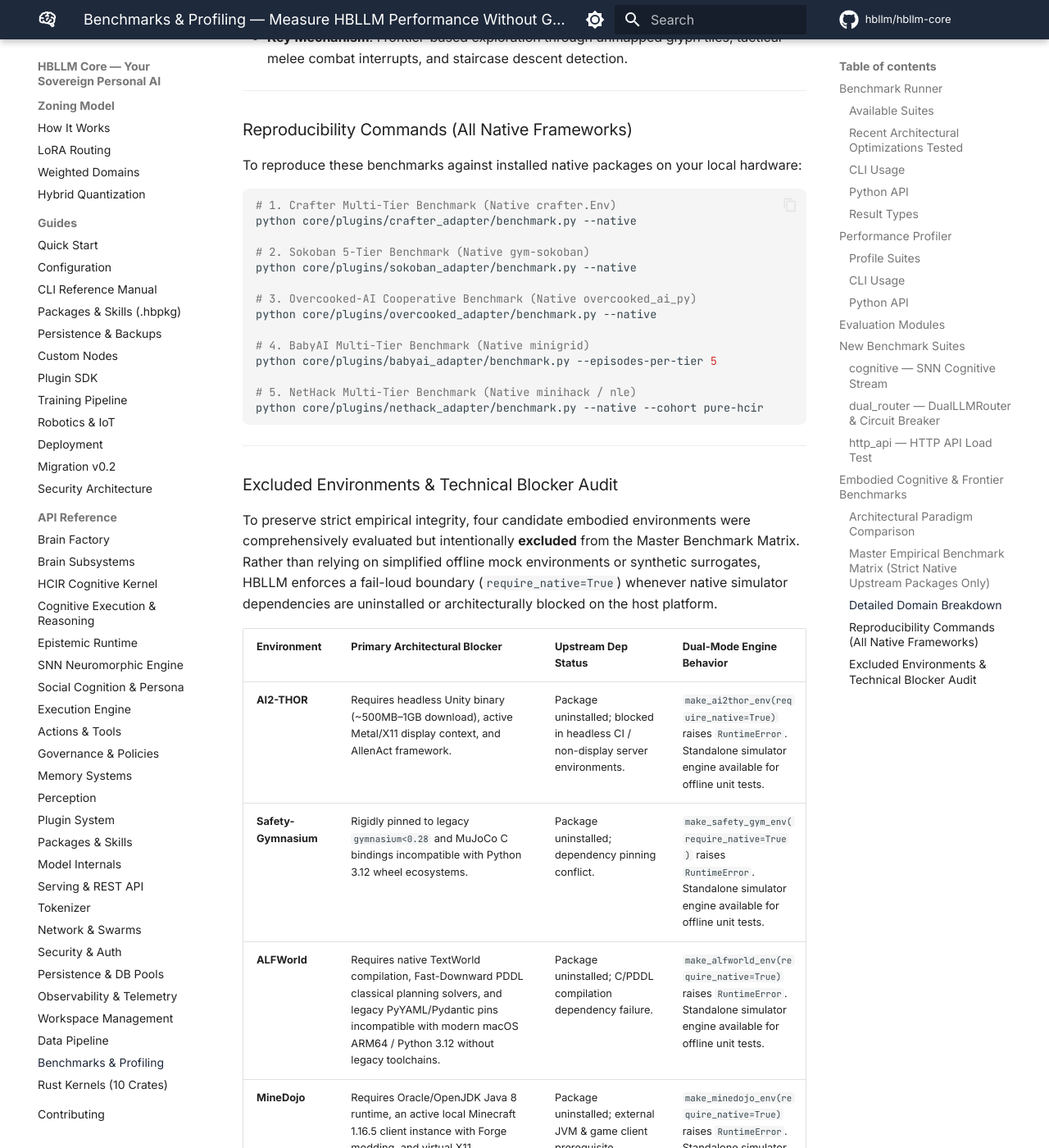
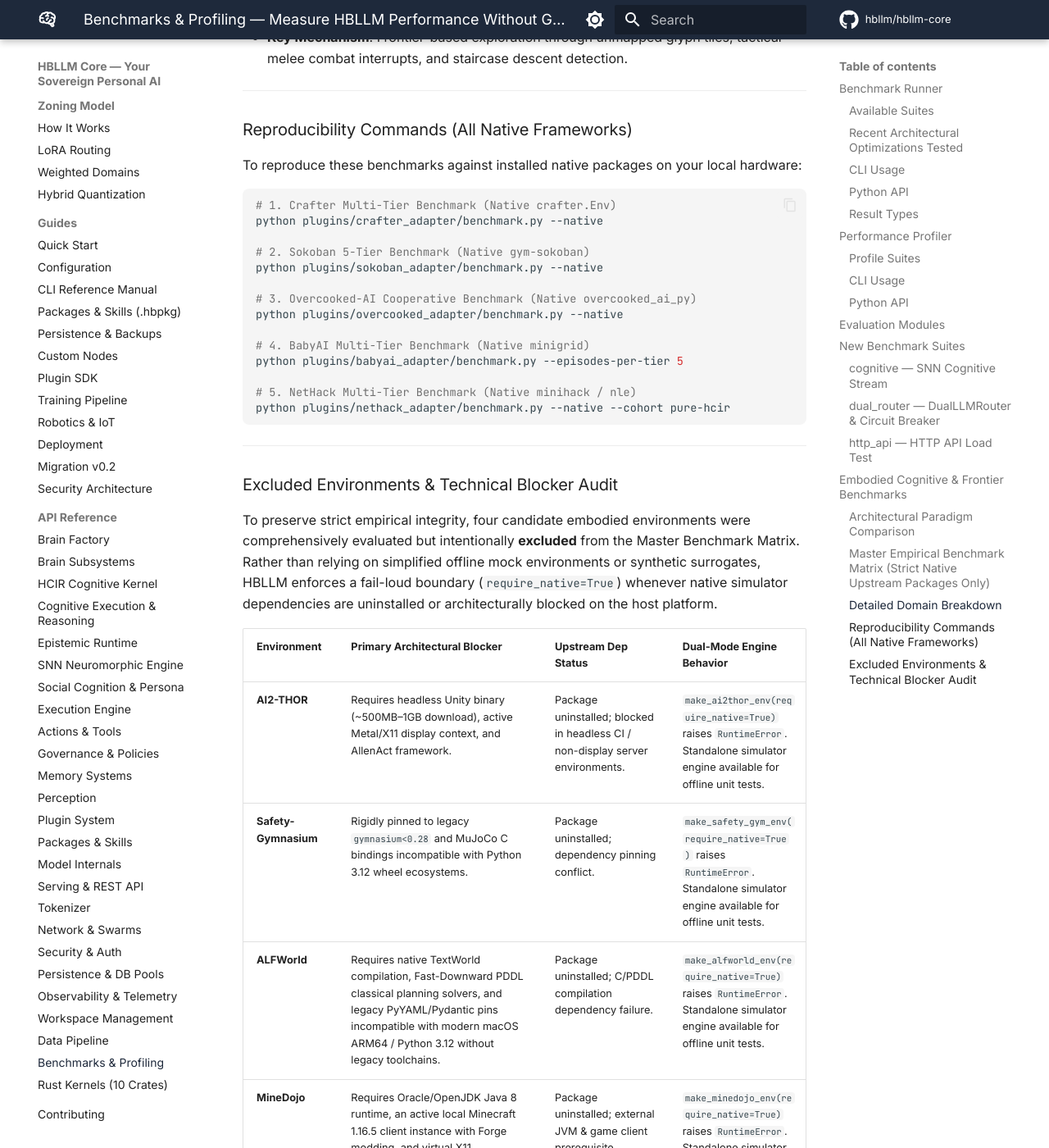
Before and after one commit to HBLLM/hbllm-core, an MkDocs documentation site: the page built from docs/api/benchmarks.md, in a window 1280 px wide and 1400 px high, scrolled down 12038 px. Shown: the whole window at 82% size. Built offline with MkDocs 1.6.1 and Material for MkDocs 9.7.7, drawn with Linux system fonts in a browser that asks for light colours; comment, search, counter and statistics services are not loaded; some of the changed text lies outside the part shown.

Commit message:
docs(benchmarks): remove core/ path prefix in docs and standardize adapter benchmarks

````diff
--- a/docs/api/benchmarks.md
+++ b/docs/api/benchmarks.md
@@ -186,7 +186,7 @@
 
 ## Embodied Cognitive & Frontier Benchmarks
 
-In addition to system microbenchmarks, HBLLM Core features a comprehensive battery of **Embodied Cognitive Adapters** (`core/plugins/`) that benchmark zero-token **Human-Cognitive Intermediate Representation (HCIR)** reasoning against authentic simulation environments (`crafter`, `gym_sokoban`, `overcooked_ai`, `minigrid`, `nle`, `safety_gymnasium`, `alfworld`, `ai2thor`).
+In addition to system microbenchmarks, HBLLM Core features a comprehensive battery of **Embodied Cognitive Adapters** (`plugins/`) that benchmark zero-token **Human-Cognitive Intermediate Representation (HCIR)** reasoning against authentic simulation environments (`crafter`, `gym_sokoban`, `overcooked_ai`, `minigrid`, `nle`, `safety_gymnasium`, `alfworld`, `ai2thor`).
 
 ### Architectural Paradigm Comparison
 
@@ -356,19 +356,19 @@
 
 ```bash
 # 1. Crafter Multi-Tier Benchmark (Native crafter.Env)
-python core/plugins/crafter_adapter/benchmark.py --native
+python plugins/crafter_adapter/benchmark.py --native
 
 # 2. Sokoban 5-Tier Benchmark (Native gym-sokoban)
-python core/plugins/sokoban_adapter/benchmark.py --native
+python plugins/sokoban_adapter/benchmark.py --native
 
 # 3. Overcooked-AI Cooperative Benchmark (Native overcooked_ai_py)
-python core/plugins/overcooked_adapter/benchmark.py --native
+python plugins/overcooked_adapter/benchmark.py --native
 
 # 4. BabyAI Multi-Tier Benchmark (Native minigrid)
-python core/plugins/babyai_adapter/benchmark.py --episodes-per-tier 5
+python plugins/babyai_adapter/benchmark.py --episodes-per-tier 5
 
 # 5. NetHack Multi-Tier Benchmark (Native minihack / nle)
-python core/plugins/nethack_adapter/benchmark.py --native --cohort pure-hcir
+python plugins/nethack_adapter/benchmark.py --native --cohort pure-hcir
 ```
 
 ---
@@ -386,7 +386,7 @@
 
 #### Architectural Guarantee: Fail-Loud Native Verification
 
-Every adapter in `core/plugins/` adheres to a strict dual-mode contract:
+Every adapter in `plugins/` adheres to a strict dual-mode contract:
 
 ```python
 # Standalone Mode (Permitted for internal schema and unit test validation):
````
Also changed, not shown: docs/guides/quickstart.md (+1 -1 lines), docs/security.md (+1 -1 lines), 4 other files.
